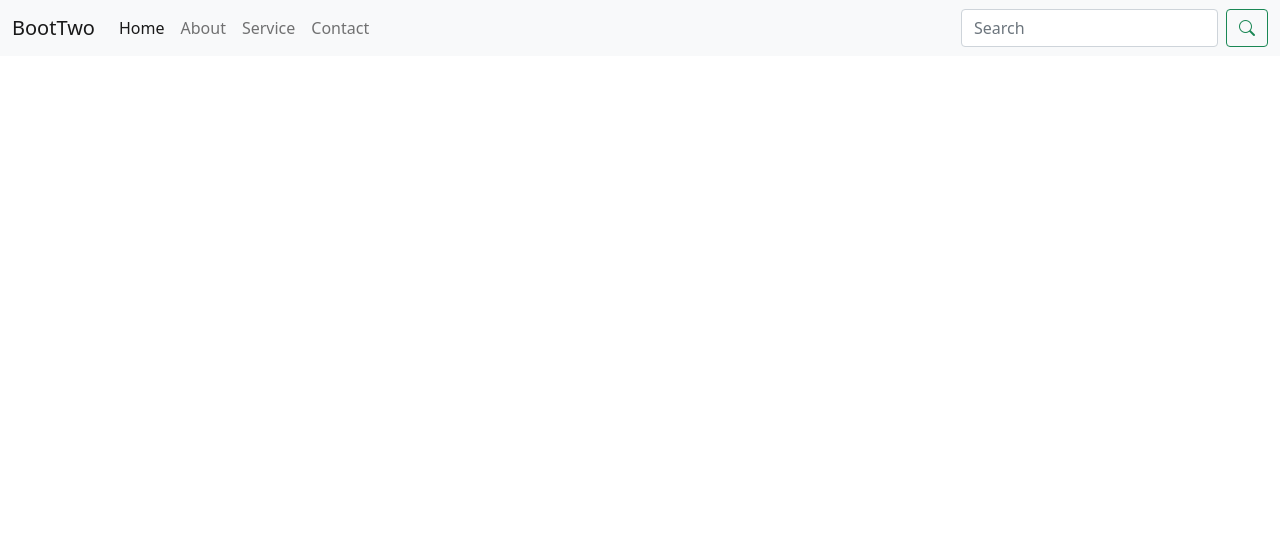
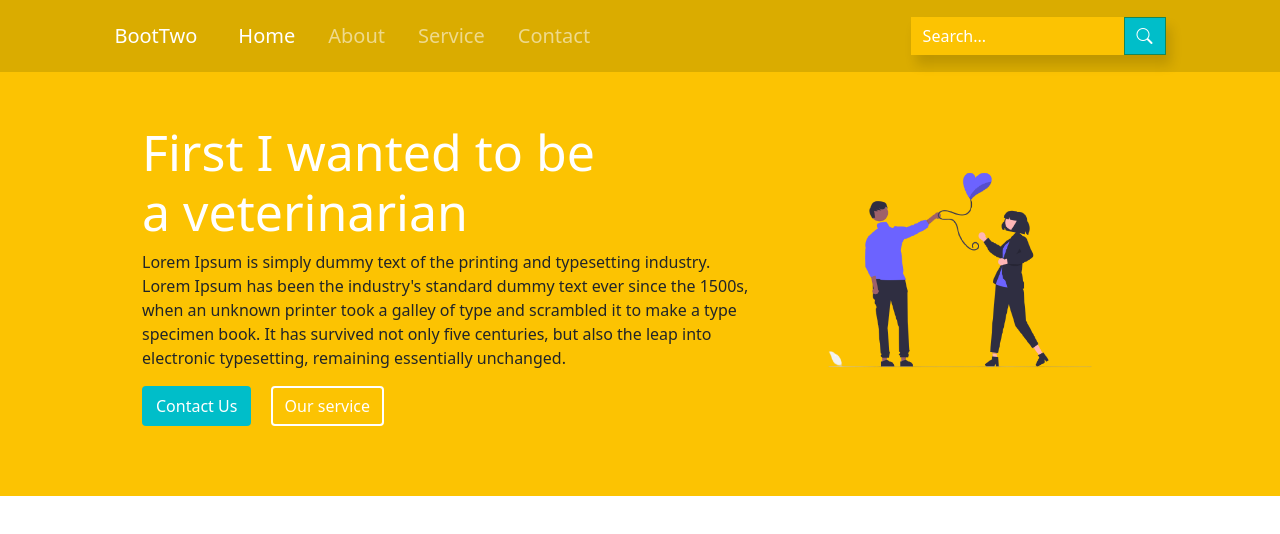
Before and after one commit to abdulragib/boot-2, a plain HTML site: page index.html in a window 1280 px wide. Drawn offline with nearby package versions, Linux system fonts and the light colour scheme.

Commit message:
first banner

```diff
--- a/css/style.css
+++ b/css/style.css
@@ -0,0 +1,107 @@
+
+#top_nav{
+    background-color: #daac00;
+    padding: 1% 8%;
+}
+
+.navbar-dark .navbar-nav .nav-link {
+    color: rgba(255,255,255,.55);
+    font-size: 20px;
+    padding-left: 25px;
+}
+
+#searchbox{
+    background-color: #fcc302;
+    color: white;
+    border: 0px;
+    border-radius: 0;
+    position:relative;
+    left: 50px;
+    box-shadow: 5px 10px 11px 0px #00000021;
+}
+
+#searchbox::placeholder{
+    color: white;
+}
+
+#searchButton
+{
+    position:relative;
+    z-index: 99;
+    background-color:#00bec9;
+    color: white;
+    border-radius: 0;
+}
+
+/* responsiveness of nav-bar*/
+
+@media only screen and (max-width: 768px){
+    #searchform{
+        margin-bottom: 30px;
+        margin-top: 20px;
+        position: relative;
+        left: -20px;
+
+    }
+}
+
+@media only screen and (max-width: 500px){
+    #top_nav{
+        padding:0;
+    }
+}
+
+/*banner*/
+
+#banner{
+    background-color:#fcc302;
+}
+
+#banner-text h1{
+    color: white;
+    font-size: 60px;
+    margin-top:50px;
+}
+
+#bannertext p{
+    color:white;
+    font-size:20px;
+    margin-top:30px;
+    margin-bottom:20px;
+}
+
+#banner-btn-1{
+    background-color:#00bec9;
+    border: 2px solid #00bec9;
+    color:white;
+}
+
+#banner-btn-2{
+   color: white;
+   border: 2px solid white;
+   margin-left: 15px;
+}
+
+/* banner responsiveness*/
+
+@media only screen and (max-width:1300px){
+    #banner-text h1{
+        font-size: 50px;
+    }
+
+    #banner-img{
+        padding-top: 70px;
+        width: 380px;
+        height:100px;
+    }
+
+    #banner{
+        padding-bottom: 70px;
+    }
+}
+
+@media only screen and (max-width: 900px){
+    #banner-text h1{
+        font-size:40px;
+    }
+}
--- a/index.html
+++ b/index.html
@@ -1,28 +1,41 @@
-<!doctype html>
+<!DOCTYPE html>
 <html lang="en">
   <head>
     <!-- Required meta tags -->
-    <meta charset="utf-8">
-    <meta name="viewport" content="width=device-width, initial-scale=1">
+    <meta charset="utf-8" />
+    <meta name="viewport" content="width=device-width, initial-scale=1" />
 
     <!-- Bootstrap CSS -->
-    <link href="https://cdn.jsdelivr.net/npm/bootstrap@5.0.2/dist/css/bootstrap.min.css" rel="stylesheet"
-          integrity="sha384-EVSTQN3/azprG1Anm3QDgpJLIm9Nao0Yz1ztcQTwFspd3yD65VohhpuuCOmLASjC" crossorigin="anonymous">
+    <link
+      href="https://cdn.jsdelivr.net/npm/bootstrap@5.0.2/dist/css/bootstrap.min.css"
+      rel="stylesheet"
+      integrity="sha384-EVSTQN3/azprG1Anm3QDgpJLIm9Nao0Yz1ztcQTwFspd3yD65VohhpuuCOmLASjC"
+      crossorigin="anonymous"
+    />
 
     <!--boostrap-icon-->
-    <link rel="stylesheet" href="https://cdn.jsdelivr.net/npm/bootstrap-icons@1.7.2/font/bootstrap-icons.css">
+    <link
+      rel="stylesheet"
+      href="https://cdn.jsdelivr.net/npm/bootstrap-icons@1.7.2/font/bootstrap-icons.css"
+    />
     <!--style-->
-    <link rel="stylesheet" href="css/style.css">
+    <link rel="stylesheet" href="css/style.css" />
 
     <title>second project</title>
   </head>
   <body>
-
-<nav class="navbar navbar-expand-lg navbar-light bg-light" id="top_nav">
+    <nav class="navbar navbar-expand-lg navbar-dark" id="top_nav">
       <div class="container-fluid">
         <a class="navbar-brand" href="#">BootTwo</a>
-        <button class="navbar-toggler" type="button" data-bs-toggle="collapse" data-bs-target="#navbarSupportedContent"
-                aria-controls="navbarSupportedContent" aria-expanded="false" aria-label="Toggle navigation">
+        <button
+          class="navbar-toggler"
+          type="button"
+          data-bs-toggle="collapse"
+          data-bs-target="#navbarSupportedContent"
+          aria-controls="navbarSupportedContent"
+          aria-expanded="false"
+          aria-label="Toggle navigation"
+        >
           <span class="navbar-toggler-icon"></span>
         </button>
         <div class="collapse navbar-collapse" id="navbarSupportedContent">
@@ -42,22 +55,57 @@
             <li class="nav-item">
               <a class="nav-link" href="#">Contact</a>
             </li>
-
-
           </ul>
-            <form class="d-flex">
-                <input class="form-control me-2" type="search" placeholder="Search" aria-label="Search">
-                <button class="btn btn-outline-success" type="submit"><i class="bi bi-search"></i></button>
+          <form class="d-flex" id="searchform">
+            <input
+              class="form-control me-2"
+              type="search"
+              placeholder="Search..."
+              aria-label="Search"
+              id="searchbox"
+            />
+            <button
+              class="btn btn-outline-success"
+              type="submit"
+              id="searchButton"
+            >
+              <i class="bi bi-search"></i>
+            </button>
           </form>
         </div>
       </div>
     </nav>
 
+    <div class="container-fluid">
+      <!--banner-->
+      <div class="row justify-content-center" id="banner">
+        <div class="col-md-6 col-11" id="banner-text">
+          <h1>
+            First I wanted to be<br />
+            a veterinarian
+          </h1>
+          <p>
+            Lorem Ipsum is simply dummy text of the printing and typesetting
+            industry. Lorem Ipsum has been the industry's standard dummy text
+            ever since the 1500s, when an unknown printer took a galley of type
+            and scrambled it to make a type specimen book. It has survived not
+            only five centuries, but also the leap into electronic typesetting,
+            remaining essentially unchanged.
+          </p>
+          <button type="button" class="btn" id="banner-btn-1">Contact Us</button>
+          <button type="button" class="btn" id="banner-btn-2">Our service</button>
+        </div>
+        <div class="col-md-4 d-none d-md-block" id="banner-img">
+          <img src="images/img.png" class="img-fluid" alt="img" />
+        </div>
+      </div>
+    </div>
 
     <!-- Option 1: Bootstrap Bundle with Popper -->
-<script src="https://cdn.jsdelivr.net/npm/bootstrap@5.0.2/dist/js/bootstrap.bundle.min.js"
+    <script
+      src="https://cdn.jsdelivr.net/npm/bootstrap@5.0.2/dist/js/bootstrap.bundle.min.js"
       integrity="sha384-MrcW6ZMFYlzcLA8Nl+NtUVF0sA7MsXsP1UyJoMp4YLEuNSfAP+JcXn/tWtIaxVXM"
-        crossorigin="anonymous"></script>
-
+      crossorigin="anonymous"
+    ></script>
   </body>
 </html>
```
Also changed, not shown: images/img.png (added). Lines whose indentation alone changed are shown as unchanged.
